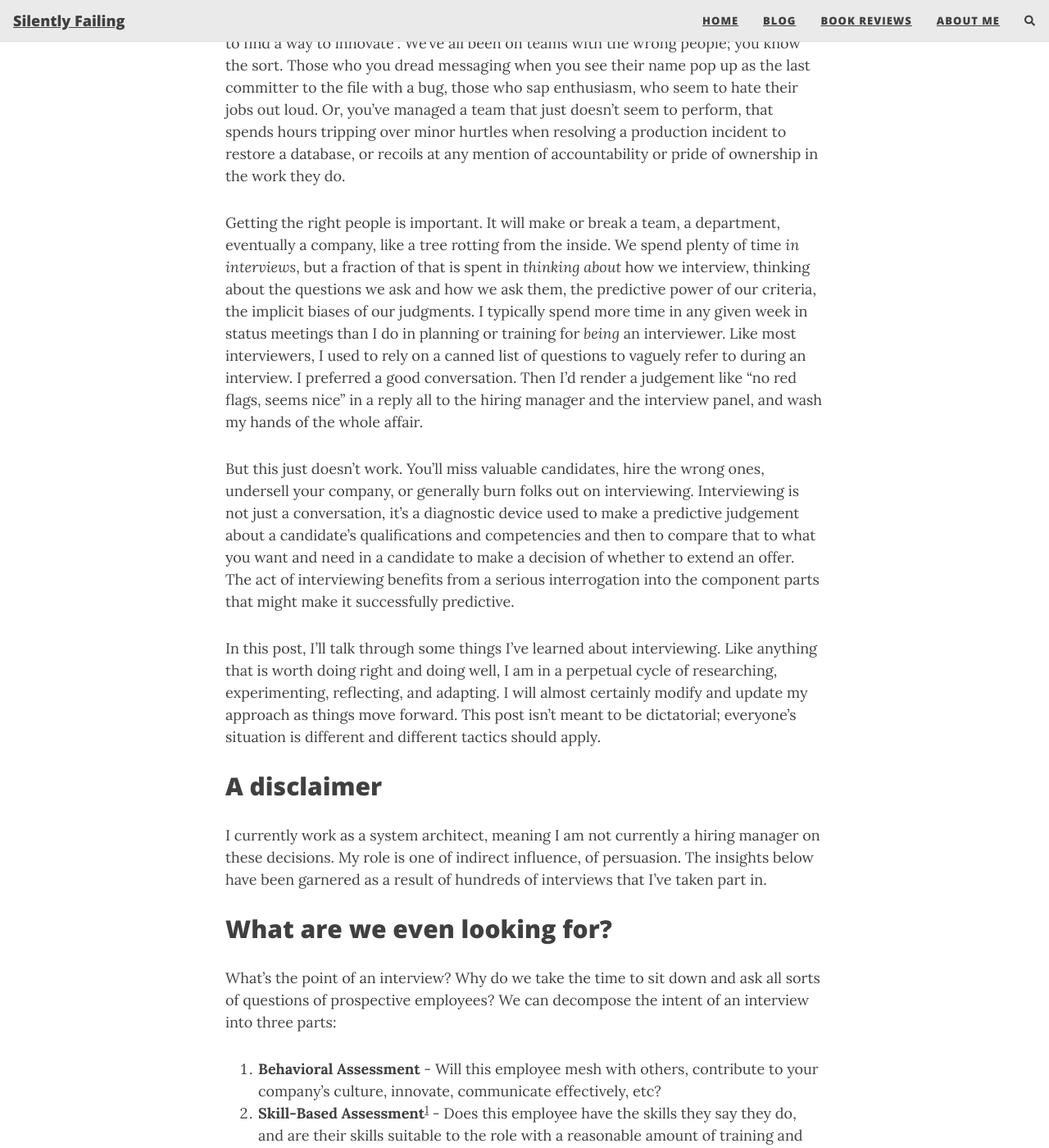
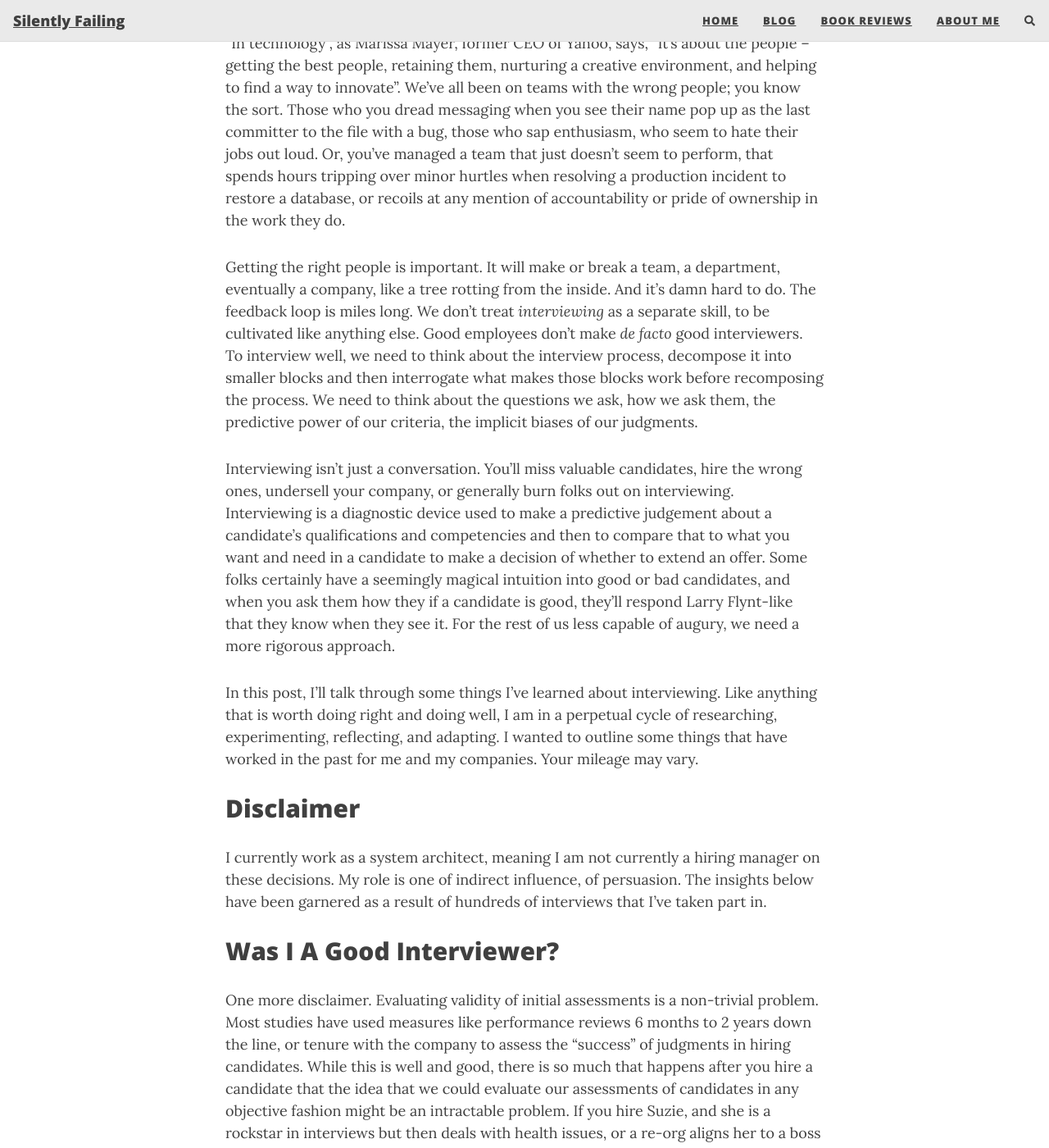
Before and after one commit to mmcintyre1/silently-failing, a Jekyll site: the page built from _posts/blog/2022-07-27-on-interviewing.md, in a window 1280 px wide and 1400 px high, scrolled down 821 px. Shown: the whole window at 82% size. Built offline with Jekyll 4.4.1, drawn with Linux system fonts in a browser that asks for light colours; nearby versions of some CDN libraries; comment, search, counter and statistics services are not loaded; some of the changed text lies outside the part shown.

Commit message:
changes to on interviewing

```diff
--- a/_posts/blog/2022-07-27-on-interviewing.md
+++ b/_posts/blog/2022-07-27-on-interviewing.md
@@ -13,55 +13,61 @@
 ---
 ## Table of Contents <!-- omit in toc -->
 - [Introduction](#introduction)
-- [A disclaimer](#a-disclaimer)
-- [What are we even looking for?](#what-are-we-even-looking-for)
-- [Bundles of noise and bias](#bundles-of-noise-and-bias)
-- [Interview approaches: the research](#interview-approaches-the-research)
-- [How can we even determine interview success?](#how-can-we-even-determine-interview-success)
+- [Disclaimer](#disclaimer)
+- [Was I A Good Interviewer?](#was-i-a-good-interviewer)
+- [What's The Point?](#whats-the-point)
+- [Assessing Behavior And Competencies](#assessing-behavior-and-competencies)
+  - [The Noise And The Bias](#the-noise-and-the-bias)
+  - [The Research](#the-research)
+- [Assessing Skills](#assessing-skills)
+  - [Technical Assessments](#technical-assessments)
+- [Selling Your Company](#selling-your-company)
+- [Giving Feedback](#giving-feedback)
 - [My approach](#my-approach)
-- [Skill-based technical assessments](#skill-based-technical-assessments)
-- [Come work with us](#come-work-with-us)
-- [How to give good feedback on candidates](#how-to-give-good-feedback-on-candidates)
-- [Wrapping it up](#wrapping-it-up)
+- [Wrapping it Up](#wrapping-it-up)
+- [References](#references)
 - [Footnotes](#footnotes)
-- [References](#references)
 
 ## Introduction
 "In technology", as Marissa Mayer, former CEO of Yahoo, says, "it’s about the people -- getting the best people, retaining them, nurturing a creative environment, and helping to find a way to innovate”. We've all been on teams with the wrong people; you know the sort. Those who you dread messaging when you see their name pop up as the last committer to the file with a bug, those who sap enthusiasm, who seem to hate their jobs out loud. Or, you've managed a team that just doesn't seem to perform, that spends hours tripping over minor hurtles when resolving a production incident to restore a database, or recoils at any mention of accountability or pride of ownership in the work they do.
 
-Getting the right people is important. It will make or break a team, a department, eventually a company, like a tree rotting from the inside. We spend plenty of time _in interviews_, but a fraction of that is spent in _thinking about_ how we interview, thinking about the questions we ask and how we ask them, the predictive power of our criteria, the implicit biases of our judgments. I typically spend more time in any given week in status meetings than I do in planning or training for _being_ an interviewer. Like most interviewers, I used to rely on a canned list of questions to vaguely refer to during an interview. I preferred a good conversation. Then I'd render a judgement like "no red flags, seems nice" in a reply all to the hiring manager and the interview panel, and wash my hands of the whole affair.
+Getting the right people is important. It will make or break a team, a department, eventually a company, like a tree rotting from the inside. And it's damn hard to do. The feedback loop is miles long. We don't treat _interviewing_ as a separate skill, to be cultivated like anything else. Good employees don't make _de facto_ good interviewers. To interview well, we need to think about the interview process, decompose it into smaller blocks and then interrogate what makes those blocks work before recomposing the process. We need to think about the questions we ask, how we ask them, the predictive power of our criteria, the implicit biases of our judgments.
 
-But this just doesn't work. You'll miss valuable candidates, hire the wrong ones, undersell your company, or generally burn folks out on interviewing. Interviewing is not just a conversation, it's a diagnostic device used to make a predictive judgement about a candidate's qualifications and competencies and then to compare that to what you want and need in a candidate to make a decision of whether to extend an offer. The act of interviewing benefits from a serious interrogation into the component parts that might make it successfully predictive.
+Interviewing isn't just a conversation. You'll miss valuable candidates, hire the wrong ones, undersell your company, or generally burn folks out on interviewing. Interviewing is a diagnostic device used to make a predictive judgement about a candidate's qualifications and competencies and then to compare that to what you want and need in a candidate to make a decision of whether to extend an offer. Some folks certainly have a seemingly magical intuition into good or bad candidates, and when you ask them how they if a candidate is good, they'll respond Larry Flynt-like that they know when they see it. For the rest of us less capable of augury, we need a more rigorous approach.
 
-In this post, I'll talk through some things I've learned about interviewing. Like anything that is worth doing right and doing well, I am in a perpetual cycle of researching, experimenting, reflecting, and adapting. I will almost certainly modify and update my approach as things move forward. This post isn't meant to be dictatorial; everyone's situation is different and different tactics should apply.
+In this post, I'll talk through some things I've learned about interviewing. Like anything that is worth doing right and doing well, I am in a perpetual cycle of researching, experimenting, reflecting, and adapting. I wanted to outline some things that have worked in the past for me and my companies. Your mileage may vary.
 
-## A disclaimer
+## Disclaimer
 I currently work as a system architect, meaning I am not currently a hiring manager on these decisions. My role is one of indirect influence, of persuasion. The insights below have been garnered as a result of hundreds of interviews that I've taken part in.
 
-## What are we even looking for?
-What's the point of an interview? Why do we take the time to sit down and ask all sorts of questions of prospective employees? We can decompose the intent of an interview into three parts:
+## Was I A Good Interviewer?
+One more disclaimer. Evaluating validity of initial assessments is a non-trivial problem. Most studies have used measures like performance reviews 6 months to 2 years down the line, or tenure with the company to assess the "success" of judgments in hiring candidates. While this is well and good, there is so much that happens after you hire a candidate that the idea that we could evaluate our assessments of candidates in any objective fashion might be an intractable problem. If you hire Suzie, and she is a rockstar in interviews but then deals with health issues, or a re-org aligns her to a boss that stubs out her ambition and thus her performance suffers, is that really a failure of your assessment in interviews? That said, the problem domain of an interview is within that interview itself; we can't control what happens afterwards. So we need to rely on research and past experience to ensure that we are offering a consistent experience to candidates and assessing them in as unbiased a way as possible.
 
-1. **Behavioral Assessment** - Will this employee mesh with others, contribute to your company's culture, innovate, communicate effectively, etc?
-2. **Skill-Based Assessment**[^fn1] - Does this employee have the skills they say they do, and are their skills suitable to the role with a reasonable amount of training and investment?
-3. **Selling Your Company** - Does this employee even want to work at your company, and what can you do to make your company attractive to them?
+## What's The Point?
+Why do we interview? Why do we take the time to sit down and ask all sorts of questions of prospective employees instead of just reading the resume and hiring based on that? Generally, we are trying to do three things, at a high-level.
 
-I've found it has been helpful to have separate interviews for skill-based and behavioral assessments. You can still indirectly diagnose behavioral trends from measuring skills, but approaches are different and at best you can only indirectly observe behavior while assessing skills or vice versa. It takes a really skilled interviewer to do both in a way that doesn't systemically bias the assessment. I dedicate some real estate at the end of the article to [skill-based assessments](#skill-based) and [selling your company](#selling), but the bulk of this article is about a behavioral assessment.
+1. **Assess Behavior/Competencies** - Will this employee mesh with others, contribute to your company's culture, innovate, communicate effectively, etc?
+2. **Assess Skills**[^fn1] - Does this employee have the skills they say they do, and are their skills suitable to the role with a reasonable amount of training and investment?
+3. **Sell Your Company** - Does this employee even want to work at your company, and what can you do to make your company attractive to them?
 
-## Bundles of noise and bias
-Why is choosing the right candidate so damn hard? It's difficult in part because most of the hard-wiring within our brain is built for snap judgments, the type of instinctual jumping to conclusions that allowed our ancestors to instantly react to anything vaguely resembling a threat, whether it be rival tribes competing for resources, predators looking for a meal, or precarious environmental hazards.
+I've found it has been helpful to have separate interviews for skill-based and behavioral assessments. You can still indirectly diagnose behavioral trends from measuring skills (walking through a piece of code is a great way to see not only how a candidate views a problem space but communicates around that problem space), but approaches are different and at best you can only indirectly observe behavior while assessing skills or vice versa. It takes a really skilled interviewer to do both in a way that doesn't systemically bias the assessment. Let's start by looking at behavioral assessments, and some of the ways in which we can be systematically or randomly wrong in our judgments of character.
 
-Daniel Kahneman, in _Thinking, Fast and Slow_, calls this mental system of involuntary shortcuts and heuristics _System 1_ judgments. They were a biological advantage when the cost of misjudging a menacingly toothed piece of shrubbery for a predator was clearly outweighed by the mammoth biological cost of not seeing tiger for the trees and being summarily eaten. I'm no biologist, but it's hard to procreate if you are being eaten. The moral here is that unless we force ourselves into what Kahneman calls _System 2_ thinking, a comparatively slower, more effortful and logical approach, we will default to the easy mental shortcuts that lead to bias.
+## Assessing Behavior And Competencies
+### The Noise And The Bias
+Why is choosing the right candidate so damn hard? It's difficult in part because most of the hard-wiring within our brain is built for snap judgments, the type of instinctual jump to conclusions that allowed our ancestors to instantly react to anything resembling a threat. Biologically, it is better to over-react to threats than to under-react, to, for example, take the mental shortcut that you are going to avoid all things that look like saber-tooth tigers, be they the carnivorous predator or menacingly-toothed topiary.
 
-[Read up to here] Here are some biases you might typically fall into during an interview:
+Daniel Kahneman, in _Thinking, Fast and Slow_, calls this mental system of involuntary shortcuts and heuristics _System 1_ (automatic) thinking. They were a biological advantage when the cost of misjudging a threat meant death. Contrast that with _System 2_ (effortful) thinking, which is much slower, logical: our executive faculties. _System 1_ is constantly peppering _System 2_ with thoughts, impressions, and ideas like an excited puppy which often are adopted unchallenged by _System 2_ thinking, and unless we really "pay" attention to those thoughts, we are prone to biases.
+
+Here are some biases you might typically fall into during an interview:
 - **First Impressions Error** - making decisions too quickly
 - **Halo Effect** - letting one positive trait affect overall impression
 - **Horn Effect** - letting one negative trait affect overall impression
 - **Similarity Effect** - being drawn to someone similar to you or people you know
 - **Lack of standard** - comparing candidates to each other rather than to the standard
 
-Add to this the effect of noise, or random scatter, the other side of potential errors in judgments, and you have a recipe for the decisions we make in the candidates we hire having exceptionally low predictive power; essentially only slightly better than a coin flip. You can save the pleasantries and just hire by coin flip.
+Bias is just one side of the errors in judgement coin. The other side is noise, or random scatter. Add this to the interview mix, and you have a recipe for the decisions we make in the candidates we hire having exceptionally low predictive power; essentially only slightly better than a coin flip. We could all save a bit of time and just flip the coin. Let's take a look at what the research says about how to increase the predictive power of our judgments.
 
-## Interview approaches: the research
+### The Research
 Despite the potential presence of bias and noise, not all interview types are created the same. Most research classifies interview approaches into three broad categories, coinciding with a spectrum of less to more structure structure and informal to behavioral questions.
 
 The most informal type of interview and the structure most frequently used is a **convential unstructured interview**, where the interviewer and interviewee engage in a type of informal dialogue, where questions follow the course of conversation and the interviewer typically doesn't bring a script of questions to ask.
@@ -70,10 +76,15 @@
 
 Finally, there is the **structured behavioral interview**, where the interviewer asks a series of questions to assess behaviors, both past and potential. The idea is to standardize this list of questions and ask them of all candidates, and abstain from informal conversations or things that might unfairly bias you towards one candidate or another.
 
-In increasing the structure of the interview corresponds to increasing reliability in determinations of success. The research is pretty clear that a Structured Behavioral Interview is the most reliable indicator of a candidate's fit for purpose success potential of a role. In blah study, they found that reliability, a measure of predictiveness of success, corresponded to .50, .60, .70 for each respective interview type. Countless other studies have replicated these results.
+In increasing the structure of the interview corresponds to increasing reliability in determinations of success. The research is pretty clear that a **structured behavioral interview** is the most reliable indicator of a candidate's fit for purpose success potential of a role. In blah study, they found that reliability, a measure of predictiveness of success, corresponded to .50, .60, .70 for each respective interview type. Many other studies have replicated these results.
 
-## How can we even determine interview success?
-Evaluating validity of initial assessments is a non-trivial problem. Most studies have used performance reviews 6 months to 2 years down the line, or tenure with the company, to assess the "success" of judgments in hiring candidates. While this is well and good, there is so much that happens after you hire a candidate that the idea that we could evaluate our assessments of candidates in any objective fashion might be an intractable problem. If you hire Suzie, and she is a rockstar in interviews but then deals with health issues, or a re-org aligns her to a boss that stubs out her ambition and thus her performance suffers, is that really a failure of your assessment in interviews?
+## Assessing Skills
+### Technical Assessments
+Generally,
+
+## Selling Your Company
+
+## Giving Feedback
 
 ## My approach
 I'll start with some high level competencies, a framework within which to ground my questions. Often this will be supplied by the hiring manager, but when it's not, I find that these sorts of things can be a clarifying exercise. I like to also add a few clarifying thoughts to each competency.
@@ -92,31 +103,17 @@
 3. Cultural Fit - _someone who is excited by complex environments, isn't intimidated by jumping into difficult spaces with unclear documentation, and is an open communicator_
   - Can you describe the most complicated technical environment you've worked in? What made it complicated? How do you deal with these sorts of environments?
 
-## Skill-based technical assessments
-- prompt ahead of time
-- live whiteboarding - testing not just technical viability but how someone operates under pressure
-- technical trivia questions
 
-## Come work with us
-
-## How to give good feedback on candidates
-
-## Wrapping it up
-Didn't address things like interview panels, how to structure and give feedback, etc. etc.
-
-And this is advice that is applicable to my circumstance, so you might find something that works differently for your domain. If I have one piece of advice, it would be to really think through your interview process and interrogate whether it is working for you, whether you are hiring the best candidates, missing out on others, biased in invisible ways. Because the unexamined interview process is not worth having.
-
+## Wrapping it Up
+If I have one piece of advice, it would be to really think through your interview process and interrogate whether it is working for you, whether you are hiring the best candidates, missing out on others, biased in invisible ways. Because the unexamined interview process is not worth having.
 
 ---
+## References
+- Alonso, Pamela & Moscoso, Silvia. (2017). Structured behavioral and conventional interviews: Differences and biases in interviewer ratings. Journal of Work and   Organizational Psychology. 33. 183-191. 10.1016/j.rpto.2017.07.003.
+- Kahneman, D. (2012, June 15). Of 2 minds: How fast and slow thinking shape perception and choice [Excerpt]. Scientific American. https://www.scientificamerican.com/article/kahneman-excerpt-thinking-fast-and-slow/
+- Kahneman, D. (2011). Thinking, fast and slow. Farrar, Straus and Giroux.
+- Kahneman, D., Sibony, O., & Sunstein, C. R. (2021). Noise: a flaw in human judgment. First edition. New York: Little, Brown Spark.
+- Salgado, J. F., & Moscoso, S. (2002). Comprehensive meta-analysis of the construct validity of the employment interview. European Journal of Work and Organizational Psychology, 11(3), 299–324. https://doi.org/10.1080/13594320244000184
 
 ## Footnotes
 [^fn1]: I've called the second item a more generic "Skill-Based" rather than saying "technical". Every role has some measure of skill involved. It just so happens in my domain, we do technical assessments, but in others, you might ask a future ice scream scooper how they are with cold fingers, or a tax accountant to show their certifications. Tech is a weird beast because we largely ignore certifications while simultaneously bemoaning the difficulty we have in assessing technical viability.
-
-## References
-Alonso, Pamela & Moscoso, Silvia. (2017). Structured behavioral and conventional interviews: Differences and biases in interviewer ratings. Journal of Work and   Organizational Psychology. 33. 183-191. 10.1016/j.rpto.2017.07.003.
-
-Kahneman, D. (2011). Thinking, fast and slow. Farrar, Straus and Giroux.
-
-Kahneman, D., Sibony, O., & Sunstein, C. R. (2021). Noise: a flaw in human judgment. First edition. New York: Little, Brown Spark.
-
-Salgado, J. F., & Moscoso, S. (2002). Comprehensive meta-analysis of the construct validity of the employment interview. European Journal of Work and Organizational Psychology, 11(3), 299–324. https://doi.org/10.1080/13594320244000184
```
